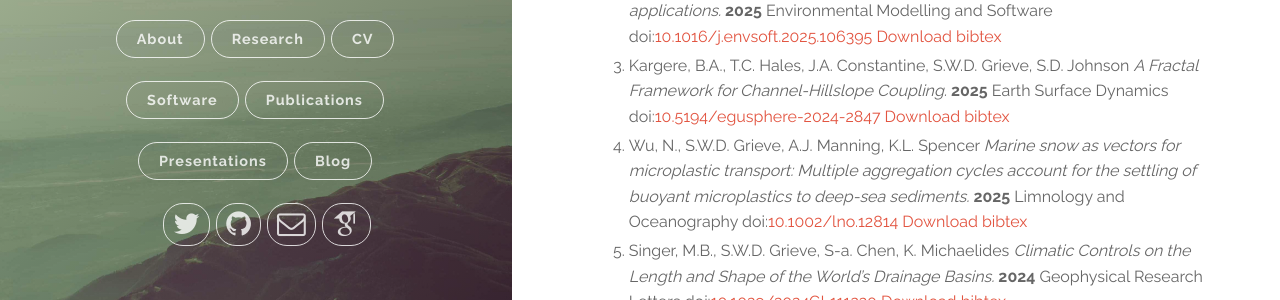
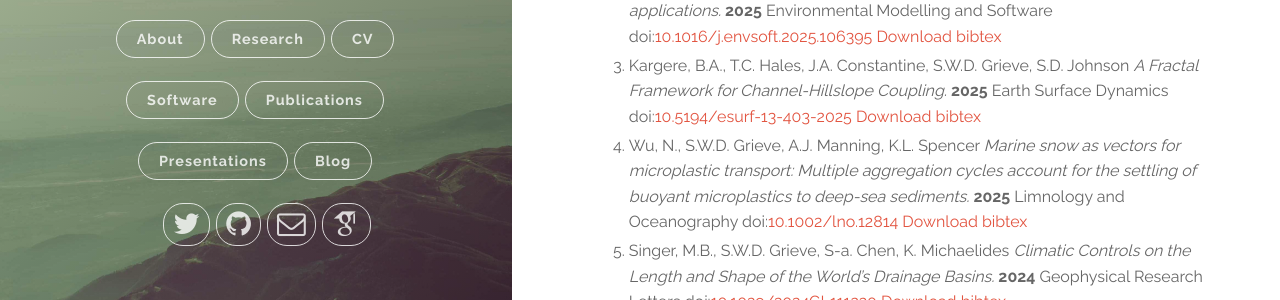
Before and after one commit to sgrieve/sgrieve.github.io, a Jekyll site: the page built from pubs.md, in a window 1280 px wide and 900 px high. Shown: the part 420-720 px from the top of the window. Built offline with Jekyll 4.4.1, drawn with Linux system fonts in a browser that asks for light colours; nearby versions of some CDN libraries; some web fonts are replaced.

Commit message:
updating doi

```diff
--- a/pubs.md
+++ b/pubs.md
@@ -8,7 +8,7 @@ Here is a list of my peer reviewed publications, for citation metrics and other
 
 1. Grieve, S.W.D., M.B. Singer, S-a Chen, K. Michaelides. *GDBM: A database of global drainage basin morphology.* **2025** PLOS ONE doi:[10.1371/journal.pone.0320771](https://doi.org/10.1371/journal.pone.0320771) [Download bibtex](http://www.doi2bib.org/bib/10.1371/journal.pone.0320771)
 1. Miltiadou, M., S.W.D. Grieve, P. Ruiz-Benito, J. Astigarraga, V. Cruz-Alonso, J.T. Trivino, E.R. Lines *PlotToSat: A Tool for Generating Time-series Signatures from Sentinel-1 and Sentinel-2 at 3 at field-based plots for Machine Learning applications.* **2025** Environmental Modelling and Software doi:[10.1016/j.envsoft.2025.106395](https://doi.org/10.1016/j.envsoft.2025.106395) [Download bibtex](http://www.doi2bib.org/bib/10.1016/j.envsoft.2025.106395)
-1. Kargere, B.A., T.C. Hales, J.A. Constantine, S.W.D. Grieve, S.D. Johnson *A Fractal Framework for Channel-Hillslope Coupling.* **2025** Earth Surface Dynamics doi:[10.5194/egusphere-2024-2847](https://doi.org/10.5194/egusphere-2024-2847) [Download bibtex](http://www.doi2bib.org/bib/10.5194/egusphere-2024-2847)
+1. Kargere, B.A., T.C. Hales, J.A. Constantine, S.W.D. Grieve, S.D. Johnson *A Fractal Framework for Channel-Hillslope Coupling.* **2025** Earth Surface Dynamics doi:[10.5194/esurf-13-403-2025](https://doi.org/10.5194/esurf-13-403-2025) [Download bibtex](http://www.doi2bib.org/bib/10.5194/esurf-13-403-2025)
 1. Wu, N., S.W.D. Grieve, A.J. Manning, K.L. Spencer *Marine snow as vectors for microplastic transport: Multiple aggregation cycles account for the settling of buoyant microplastics to deep-sea sediments.* **2025** Limnology and Oceanography doi:[10.1002/lno.12814](https://doi.org/10.1002/lno.12814) [Download bibtex](http://www.doi2bib.org/bib/10.1002/lno.12814)
 1. Singer, M.B., S.W.D. Grieve, S-a. Chen, K. Michaelides *Climatic Controls on the Length and Shape of the World's Drainage Basins.* **2024** Geophysical Research Letters doi:[10.1029/2024GL111220](https://doi.org/10.1029/2024GL111220) [Download bibtex](http://www.doi2bib.org/bib/10.1029/2024GL111220)
 1. Wu, N., S.W.D. Grieve, A.J. Manning, K.L. Spencer *Flocs as vectors for microplastics in the aquatic environment.* **2024** Nature Water doi:[10.1038/s44221-024-00332-4](https://doi.org/10.1038/s44221-024-00332-4) [Download bibtex](http://www.doi2bib.org/bib/10.1038/s44221-024-00332-4)
```
